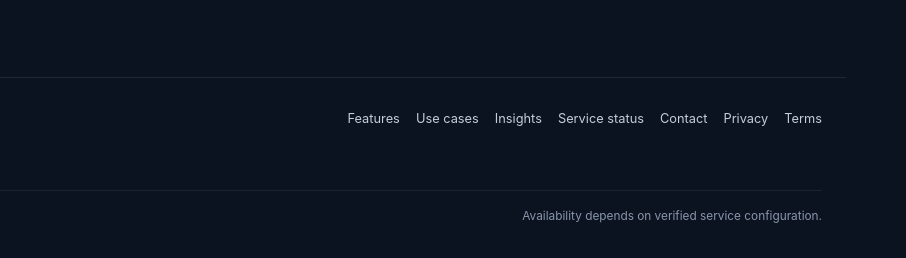
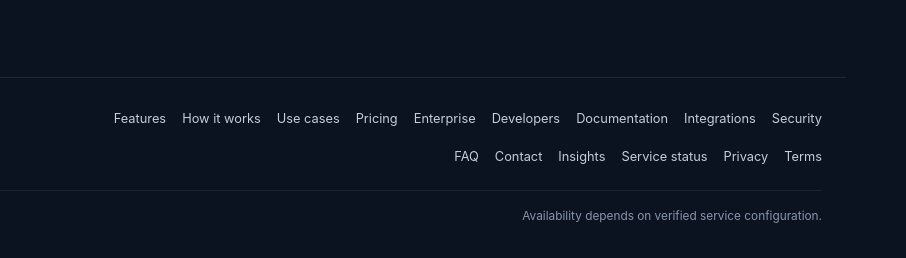
Before and after one commit to LloydCoder/tinlance-web-intelligence, a website: page apps/web/solutions/research.html in a window 1280 px wide. Shown: the part 1134-1392 px from the top of the page, 374-1280 px from the left. Drawn offline with Linux system fonts and the light colour scheme.

Commit message:
fix(web): align public footer navigation

```diff
--- a/apps/web/solutions/research.html
+++ b/apps/web/solutions/research.html
@@ -3,4 +3,4 @@
 <head><meta charset="utf-8"><meta name="viewport" content="width=device-width, initial-scale=1"><meta name="robots" content="noindex, nofollow"><meta name="description" content="Use Tinlyt to organize web research with traceable sources and reviewable evidence."><title>Research solutions — Tinlyt</title><link rel="icon" href="/favicon.svg"><link rel="stylesheet" href="/brand.css"><link rel="stylesheet" href="/landing.css"><link rel="stylesheet" href="/pages.css"><link rel="stylesheet" href="/site-nav.css"></head>
 <body><a class="skip-link" href="#main">Skip to content</a><header class="site-header"><a class="wordmark" href="/" aria-label="Tinlyt home"><img class="wordmark-image" src="/tinlyt-logo-dark-bg.svg" alt="Tinlyt"></a><nav aria-label="Main navigation"><a href="/features">Features</a><a href="/how-it-works">How it works</a><a href="/use-cases">Use cases</a><a href="/pricing">Pricing</a><a href="/developers">Developers</a><details class="site-nav-resources"><summary>Resources</summary><div class="site-nav-resources-panel"><a href="/enterprise">Enterprise</a><a href="/docs">Documentation</a><a href="/integrations">Integrations</a><a href="/security">Security</a><a href="/faq">FAQ</a><a href="/contact">Contact</a><a href="/insights">Insights</a><a href="/status">Service status</a><a href="/privacy">Privacy</a><a href="/terms">Terms</a></div></details><a class="nav-cta" href="/app">Open workspace</a></nav></header>
 <main id="main" class="content-page"><p class="eyebrow">SOLUTIONS / RESEARCH</p><h1>Research with sources you can inspect.</h1><p class="page-lede">Collect source material around a focused question, retain retrieval context and give reviewers a clear path back to the original page.</p><section class="page-grid"><article><h2>Question-led discovery</h2><p>Define the question, acceptable sources, time window and decision the research should support.</p></article><article><h2>Evidence preservation</h2><p>Keep source URLs, available metadata and integrity details where supported by the underlying API.</p></article><article><h2>Human review</h2><p>Surface gaps and uncertainty instead of treating a generated summary as a substitute for source inspection.</p></article></section><section class="notice"><h2>Evidence before conclusions</h2><p>Source retrieval and quote matching do not independently establish that a claim is true. Availability depends on configured services and approved access.</p><a class="button primary" href="/contact">Discuss your workflow</a></section></main>
-<footer><div class="footer-brand"><a class="wordmark" href="/" aria-label="Tinlyt home"><img class="wordmark-image" src="/tinlyt-logo-dark-bg.svg" alt="Tinlyt"></a><p>Web intelligence with traceable source material.</p></div><nav aria-label="Footer navigation"><a href="/features">Features</a><a href="/use-cases">Use cases</a><a href="/insights">Insights</a><a href="/status">Service status</a><a href="/contact">Contact</a><a href="/privacy">Privacy</a><a href="/terms">Terms</a></nav><div class="footer-meta"><span>© Tinlyt · Web intelligence</span><span>Availability depends on verified service configuration.</span></div></footer><script src="/site-nav.js" defer></script></body></html>
+<footer><div class="footer-brand"><a class="wordmark" href="/" aria-label="Tinlyt home"><img class="wordmark-image" src="/tinlyt-logo-dark-bg.svg" alt="Tinlyt"></a><p>Web intelligence with traceable source material.</p></div><nav aria-label="Footer navigation"><a href="/features">Features</a><a href="/how-it-works">How it works</a><a href="/use-cases">Use cases</a><a href="/pricing">Pricing</a><a href="/enterprise">Enterprise</a><a href="/developers">Developers</a><a href="/docs">Documentation</a><a href="/integrations">Integrations</a><a href="/security">Security</a><a href="/faq">FAQ</a><a href="/contact">Contact</a><a href="/insights">Insights</a><a href="/status">Service status</a><a href="/privacy">Privacy</a><a href="/terms">Terms</a></nav><div class="footer-meta"><span>© Tinlyt · Web intelligence</span><span>Availability depends on verified service configuration.</span></div></footer><script src="/site-nav.js" defer></script></body></html>
```
